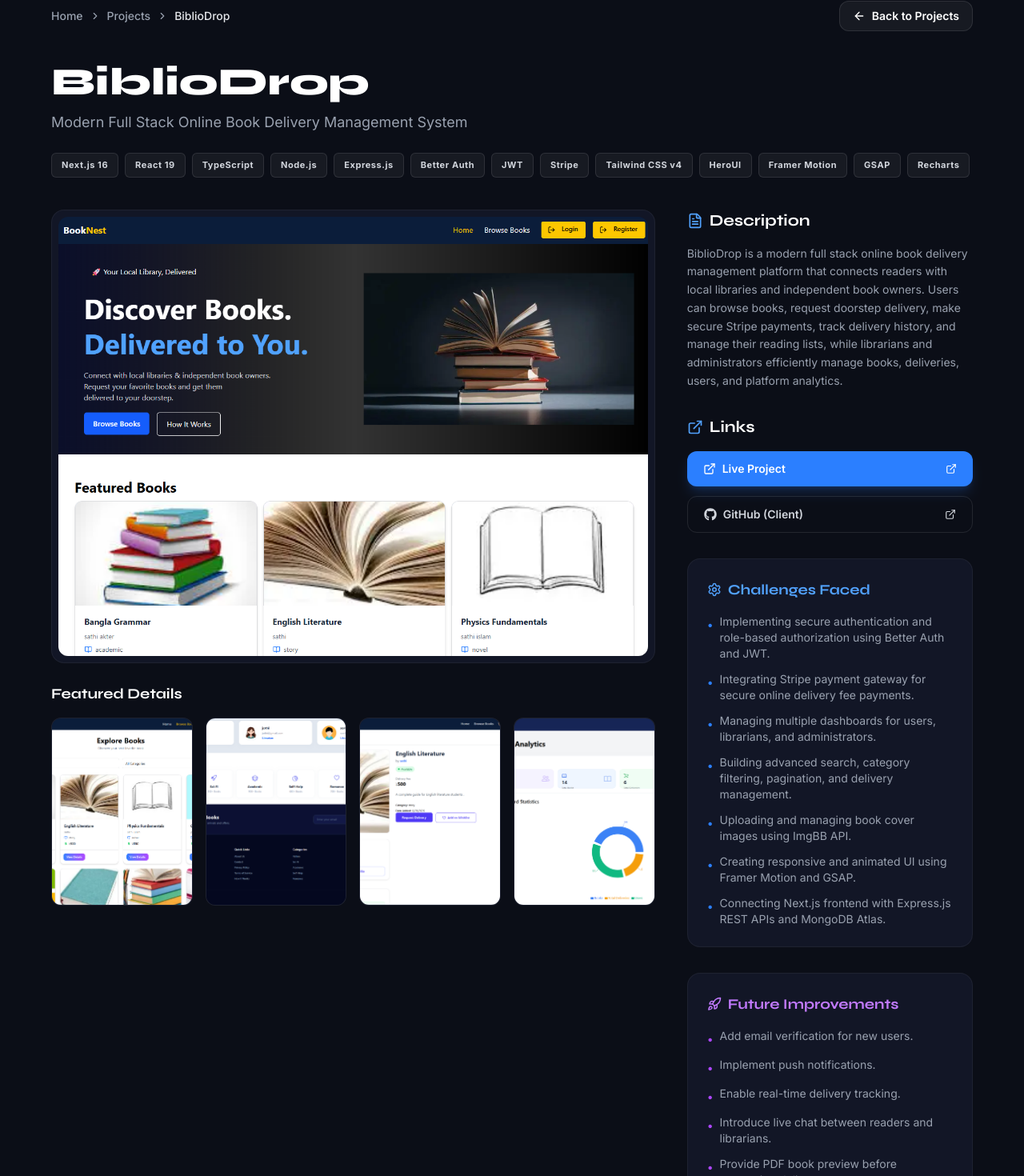
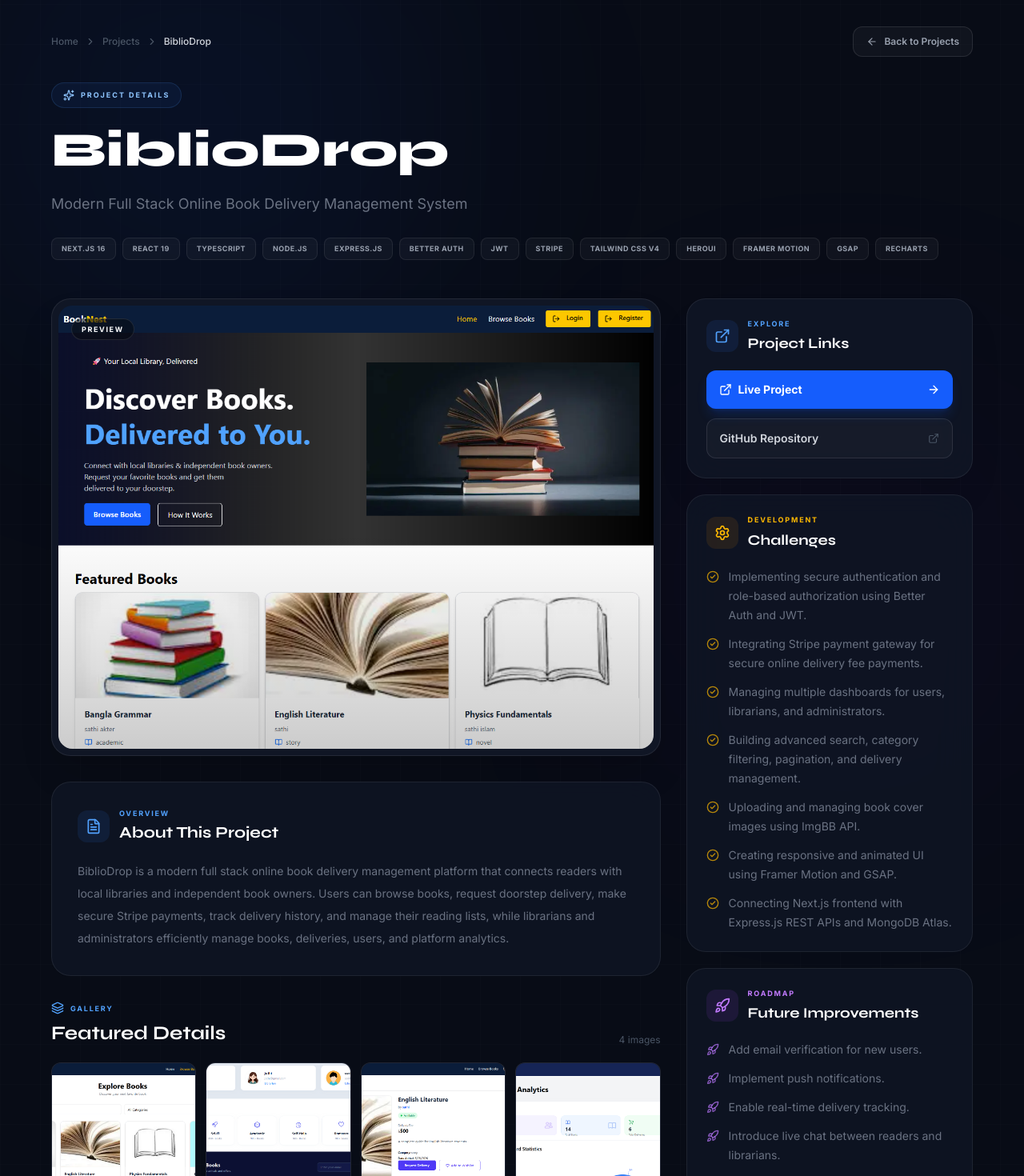
Before and after one commit to MDSOBUJMADBOR/Portflio, a Next.js app: page /projects/BiblioDrop in a window 1280 px wide. Shown: the part 95-1565 px from the top of the page at 80% size. Built offline with nearby package versions, Linux system fonts and the light colour scheme; a web font is replaced by a local one.

Commit message:
refactor ProjectPage component for improved layout and functionality

```diff
--- a/app/projects/[id]/page.js
+++ b/app/projects/[id]/page.js
@@ -1,139 +1,395 @@
+"use client"
+
+import { use, useState } from "react"
 import { projectsData } from "@/lib/data"
 import Link from "next/link"
 import { notFound } from "next/navigation"
-import { ArrowLeft, ExternalLink, FileText, Settings, Rocket, ChevronRight } from "lucide-react"
-import { FaGithub } from "react-icons/fa"
+import {
+ArrowLeft,
+ArrowRight,
+ExternalLink,
+FileText,
+Settings,
+Rocket,
+ChevronRight,
+CheckCircle2,
+Layers3,
+Sparkles,
+} from "lucide-react"
 
-export default async function ProjectPage({ params }) {
-  const { id } = await params;
-  const project = projectsData.find(p => p.id === id);
+export default function ProjectPage({ params }) {
+const { id } = use(params)
+
+const project = projectsData.find((p) => p.id === id)
 
 if (!project) {
-    notFound();
+notFound()
 }
 
-  return (
-    <div className="min-h-screen bg-[#0B0E17] text-white py-24 px-[5%]">
-      <div className="max-w-7xl mx-auto">
-        {/* Top Bar */}
-        <div className="flex flex-col md:flex-row justify-between items-start md:items-center mb-10 gap-4">
-          <div className="flex items-center gap-2 text-sm text-gray-400 font-medium">
-            <Link href="/" className="hover:text-blue-500 transition-colors">Home</Link>
-            <ChevronRight size={14} />
-            <Link href="/#projects" className="hover:text-blue-500 transition-colors">Projects</Link>
-            <ChevronRight size={14} />
-            <span className="text-gray-200">{project.title}</span>
+// Main image state
+const [selectedImage, setSelectedImage] = useState(project.image)
+
+// Featured images
+const featuredImages = project.featuredBooks || []
+
+return ( <main className="relative min-h-screen overflow-hidden bg-[#080C16] text-white">
+{/* =========================
+Background
+========================== */} <div className="pointer-events-none absolute inset-0"> <div className="absolute left-0 top-0 h-[500px] w-[500px] rounded-full bg-blue-600/10 blur-[150px]" />
+
+
+    <div className="absolute right-0 top-[30%] h-[450px] w-[450px] rounded-full bg-purple-600/5 blur-[150px]" />
+
+    <div
+      className="absolute inset-0 opacity-[0.025]"
+      style={{
+        backgroundImage:
+          "linear-gradient(rgba(255,255,255,0.5) 1px, transparent 1px), linear-gradient(90deg, rgba(255,255,255,0.5) 1px, transparent 1px)",
+        backgroundSize: "50px 50px",
+      }}
+    />
+  </div>
+
+  <div className="relative mx-auto max-w-full px-[5%] pb-24 pt-28 lg:pt-32">
+    {/* =========================
+        Breadcrumb
+    ========================== */}
+    <div className="mb-8 flex flex-col gap-4 sm:flex-row sm:items-center sm:justify-between">
+      <div className="flex flex-wrap items-center gap-2 text-xs font-medium text-gray-600">
+        <Link
+          href="/"
+          className="transition-colors hover:text-blue-400"
+        >
+          Home
+        </Link>
+
+        <ChevronRight className="h-3.5 w-3.5" />
+
+        <Link
+          href="/#projects"
+          className="transition-colors hover:text-blue-400"
+        >
+          Projects
+        </Link>
+
+        <ChevronRight className="h-3.5 w-3.5" />
+
+        <span className="max-w-[180px] truncate text-gray-300">
+          {project.title}
+        </span>
       </div>
 
       <Link
         href="/#projects"
-            className="flex items-center gap-2 px-4 py-2 rounded-xl bg-white/5 hover:bg-white/10 border border-white/10 text-sm font-semibold transition-colors"
+        className="group flex w-fit items-center gap-2 rounded-xl border border-white/10 bg-white/[0.035] px-4 py-2.5 text-xs font-semibold text-gray-400 transition-all duration-300 hover:border-blue-400/20 hover:bg-blue-500/[0.07] hover:text-white"
       >
-            <ArrowLeft size={16} /> Back to Projects
+        <ArrowLeft className="h-3.5 w-3.5 transition-transform duration-300 group-hover:-translate-x-1" />
+        Back to Projects
       </Link>
     </div>
 
-        {/* Title Section */}
-        <div className="mb-10">
-          <h1 className="font-syne text-4xl md:text-5xl font-extrabold mb-3">{project.title}</h1>
-          <p className="text-gray-400 text-lg mb-6">{project.subtitle}</p>
+    {/* =========================
+        Hero
+    ========================== */}
+    <div className="mb-12">
+      <div className="mb-5 inline-flex items-center gap-2 rounded-full border border-blue-400/15 bg-blue-500/[0.07] px-3.5 py-2 text-[9px] font-bold uppercase tracking-[0.22em] text-blue-300">
+        <Sparkles className="h-3.5 w-3.5" />
+        Project Details
+      </div>
 
-          <div className="flex flex-wrap gap-2">
-            {project.tags.map(tag => (
-              <span key={tag} className="px-3 py-1.5 rounded-md border border-white/10 bg-white/5 text-[11px] font-bold tracking-wider text-gray-300">
+      <h1 className="max-w-4xl font-syne text-4xl font-extrabold leading-[1.1] sm:text-5xl lg:text-6xl">
+        {project.title}
+      </h1>
+
+      {project.subtitle && (
+        <p className="mt-5 max-w-3xl text-base leading-7 text-gray-500 sm:text-lg">
+          {project.subtitle}
+        </p>
+      )}
+
+      {/* Tags */}
+      <div className="mt-7 flex flex-wrap gap-2">
+        {(project.tags || []).map((tag) => (
+          <span
+            key={tag}
+            className="rounded-lg border border-white/[0.08] bg-white/[0.035] px-3 py-1.5 text-[9px] font-bold uppercase tracking-wider text-gray-400"
+          >
             {tag}
           </span>
         ))}
       </div>
     </div>
 
-        {/* Content Layout */}
-        <div className="grid grid-cols-1 lg:grid-cols-3 gap-10">
-          {/* Left Column — Image */}
-          <div className="lg:col-span-2 space-y-6">
-            <div className="w-full bg-[#121626] rounded-2xl border border-white/5 overflow-hidden p-2">
-              <img src={project.image} alt={project.title} className="w-full h-auto rounded-xl" />
+    {/* =========================
+        Main Layout
+    ========================== */}
+    <div className="grid grid-cols-1 gap-8 lg:grid-cols-[minmax(0,1.7fr)_minmax(300px,0.8fr)]">
+      {/* =========================
+          Main Content
+      ========================== */}
+      <div className="min-w-0 space-y-8">
+        {/* =========================
+            Main Image
+        ========================== */}
+        <div className="group relative overflow-hidden rounded-[1.5rem] border border-white/[0.08] bg-[#101625] p-2 shadow-2xl shadow-black/20">
+          <div className="relative overflow-hidden rounded-[1.1rem] bg-[#151B2B]">
+            <img
+              src={selectedImage}
+              alt={project.title}
+              className="h-auto max-h-[700px] min-h-[300px] w-full object-cover transition-all duration-500"
+            />
+
+            <div className="pointer-events-none absolute inset-0 bg-gradient-to-t from-black/20 via-transparent to-transparent" />
+
+            {/* Selected Image Label */}
+            <div className="absolute left-4 top-4 rounded-full border border-white/10 bg-black/40 px-3 py-1.5 text-[9px] font-bold uppercase tracking-[0.18em] text-white backdrop-blur-xl">
+              Preview
+            </div>
+          </div>
         </div>
 
-            {project.featuredBooks && project.featuredBooks.length > 0 && (
+        {/* =========================
+            Description
+        ========================== */}
+        <section className="rounded-[1.5rem] border border-white/[0.07] bg-[#101625]/80 p-6 backdrop-blur-xl sm:p-8">
+          <div className="mb-5 flex items-center gap-3">
+            <div className="flex h-10 w-10 items-center justify-center rounded-xl bg-blue-500/10 text-blue-400">
+              <FileText className="h-5 w-5" />
+            </div>
+
             <div>
-                <div className="flex justify-between items-center mb-4">
-                  <h3 className="font-syne font-bold text-lg text-white">Featured Details</h3>
-                </div>
-                <div className="grid grid-cols-2 md:grid-cols-4 gap-4">
-                  {project.featuredBooks.map((img, idx) => (
-                    <div key={idx} className="bg-[#121626] border border-white/5 rounded-xl overflow-hidden aspect-[3/4]">
-                      <img src={img} alt="Detail" className="w-full h-full object-cover" />
-                    </div>
-                  ))}
+              <p className="text-[9px] font-bold uppercase tracking-[0.2em] text-blue-400">
+                Overview
+              </p>
+
+              <h2 className="mt-1 font-syne text-xl font-bold">
+                About This Project
+              </h2>
             </div>
           </div>
+
+          <p className="text-sm leading-7 text-gray-500">
+            {project.desc}
+          </p>
+        </section>
+
+        {/* =========================
+            Featured Details
+        ========================== */}
+        {featuredImages.length > 0 && (
+          <section>
+            <div className="mb-5 flex items-end justify-between">
+              <div>
+                <div className="mb-2 flex items-center gap-2 text-blue-400">
+                  <Layers3 className="h-4 w-4" />
+
+                  <span className="text-[9px] font-bold uppercase tracking-[0.2em]">
+                    Gallery
+                  </span>
+                </div>
+
+                <h2 className="font-syne text-2xl font-bold">
+                  Featured Details
+                </h2>
+              </div>
+
+              <span className="hidden text-xs text-gray-600 sm:block">
+                {featuredImages.length} images
+              </span>
+            </div>
+
+            {/* Image Gallery */}
+            <div className="grid grid-cols-2 gap-3 sm:grid-cols-3 md:grid-cols-4">
+              {featuredImages.map((img, idx) => {
+                const isSelected = selectedImage === img
+
+                return (
+                  <button
+                    key={idx}
+                    type="button"
+                    onClick={() => setSelectedImage(img)}
+                    className={`group relative aspect-[3/4] overflow-hidden rounded-xl border bg-[#101625] text-left transition-all duration-300 ${
+                      isSelected
+                        ? "border-blue-500 ring-2 ring-blue-500/30 shadow-lg shadow-blue-500/10"
+                        : "border-white/[0.07] hover:border-blue-400/40"
+                    }`}
+                  >
+                    <img
+                      src={img}
+                      alt={`${project.title} detail ${idx + 1}`}
+                      className={`h-full w-full object-cover transition-transform duration-500 ${
+                        isSelected
+                          ? "scale-[1.03]"
+                          : "group-hover:scale-105"
+                      }`}
+                    />
+
+                    {/* Overlay */}
+                    <div
+                      className={`absolute inset-0 transition-all duration-300 ${
+                        isSelected
+                          ? "bg-blue-500/10"
+                          : "bg-black/0 group-hover:bg-black/10"
+                      }`}
+                    />
+
+                    {/* Image Number */}
+                    <span
+                      className={`absolute bottom-2 left-2 rounded-md border px-2 py-1 text-[8px] font-bold backdrop-blur-md ${
+                        isSelected
+                          ? "border-blue-400/30 bg-blue-500/80 text-white"
+                          : "border-white/10 bg-black/40 text-white"
+                      }`}
+                    >
+                      {String(idx + 1).padStart(2, "0")}
+                    </span>
+
+                    {/* Selected Indicator */}
+                    {isSelected && (
+                      <span className="absolute right-2 top-2 flex h-6 w-6 items-center justify-center rounded-full bg-blue-500 text-white shadow-lg shadow-blue-500/30">
+                        <CheckCircle2 className="h-4 w-4" />
+                      </span>
+                    )}
+                  </button>
+                )
+              })}
+            </div>
+
+            {/* Gallery Hint */}
+            <p className="mt-4 flex items-center gap-2 text-xs text-gray-600">
+              <Sparkles className="h-3.5 w-3.5 text-blue-400" />
+              Click any image to preview it above
+            </p>
+          </section>
         )}
       </div>
 
-          {/* Right Column — Text Content */}
-          <div className="lg:col-span-1 space-y-8">
-
-            {/* Description */}
-            <div className="space-y-4">
-              <h3 className="flex items-center gap-2 text-xl font-bold font-syne">
-                <FileText size={20} className="text-blue-400" /> Description
-              </h3>
-              <p className="text-gray-400 text-sm leading-relaxed">
-                {project.desc}
-              </p>
+      {/* =========================
+          Sidebar
+      ========================== */}
+      <aside className="lg:sticky lg:top-24 lg:h-fit">
+        <div className="space-y-5">
+          {/* Links Card */}
+          <section className="rounded-[1.5rem] border border-white/[0.07] bg-[#101625]/90 p-5 shadow-2xl shadow-black/10 backdrop-blur-xl sm:p-6">
+            <div className="mb-5 flex items-center gap-3">
+              <div className="flex h-10 w-10 items-center justify-center rounded-xl bg-blue-500/10 text-blue-400">
+                <ExternalLink className="h-5 w-5" />
               </div>
 
-            {/* Links */}
-            <div className="space-y-4">
-              <h3 className="flex items-center gap-2 text-xl font-bold font-syne">
-                <ExternalLink size={20} className="text-blue-400" /> Links
-              </h3>
-              <div className="flex flex-col gap-3">
-                <a href={project.liveUrl} target="_blank" rel="noopener noreferrer" className="flex justify-between items-center px-5 py-3 rounded-xl bg-blue-500 text-white font-semibold hover:bg-blue-600 transition-colors shadow-lg shadow-blue-500/20 text-sm">
-                  <span className="flex items-center gap-2"><ExternalLink size={16}/> Live Project</span>
-                  <ExternalLink size={14} />
-                </a>
-                <a href={project.githubUrl} target="_blank" rel="noopener noreferrer" className="flex justify-between items-center px-5 py-3 rounded-xl border border-white/10 hover:bg-white/5 text-gray-300 font-semibold transition-colors text-sm">
-                  <span className="flex items-center gap-2"><FaGithub size={16}/> GitHub (Client)</span>
-                  <ExternalLink size={14} />
-                </a>
+              <div>
+                <p className="text-[9px] font-bold uppercase tracking-[0.2em] text-blue-400">
+                  Explore
+                </p>
+
+                <h2 className="mt-1 font-syne text-lg font-bold">
+                  Project Links
+                </h2>
               </div>
             </div>
 
+            <div className="space-y-3">
+              {project.liveUrl && (
+                <a
+                  href={project.liveUrl}
+                  target="_blank"
+                  rel="noopener noreferrer"
+                  className="group flex items-center justify-between rounded-xl bg-blue-600 px-4 py-3.5 text-sm font-bold text-white shadow-lg shadow-blue-600/20 transition-all duration-300 hover:-translate-y-0.5 hover:bg-blue-500"
+                >
+                  <span className="flex items-center gap-2">
+                    <ExternalLink className="h-4 w-4" />
+                    Live Project
+                  </span>
+
+                  <ArrowRight className="h-4 w-4 transition-transform duration-300 group-hover:translate-x-1" />
+                </a>
+              )}
+
+              {project.githubUrl && (
+                <a
+                  href={project.githubUrl}
+                  target="_blank"
+                  rel="noopener noreferrer"
+                  className="group flex items-center justify-between rounded-xl border border-white/10 bg-white/[0.03] px-4 py-3.5 text-sm font-semibold text-gray-300 transition-all duration-300 hover:border-white/20 hover:bg-white/[0.06] hover:text-white"
+                >
+                  <span>GitHub Repository</span>
+
+                  <ExternalLink className="h-3.5 w-3.5 text-gray-600 transition-colors group-hover:text-blue-400" />
+                </a>
+              )}
+            </div>
+          </section>
+
           {/* Challenges */}
-            <div className="bg-[#121626] rounded-2xl p-6 border border-white/5">
-              <h3 className="flex items-center gap-2 text-lg font-bold font-syne mb-4 text-blue-400">
-                <Settings size={18} /> Challenges Faced
-              </h3>
+          {project.challenges?.length > 0 && (
+            <section className="rounded-[1.5rem] border border-white/[0.07] bg-[#101625]/80 p-5 backdrop-blur-xl sm:p-6">
+              <div className="mb-5 flex items-center gap-3">
+                <div className="flex h-10 w-10 items-center justify-center rounded-xl bg-amber-500/10 text-amber-400">
+                  <Settings className="h-5 w-5" />
+                </div>
+
+                <div>
+                  <p className="text-[9px] font-bold uppercase tracking-[0.2em] text-amber-400">
+                    Development
+                  </p>
+
+                  <h2 className="mt-1 font-syne text-lg font-bold">
+                    Challenges
+                  </h2>
+                </div>
+              </div>
+
               <ul className="space-y-3">
                 {project.challenges.map((challenge, idx) => (
-                  <li key={idx} className="flex items-start gap-2 text-sm text-gray-400">
-                    <span className="text-blue-500 mt-1">•</span>
+                  <li
+                    key={idx}
+                    className="flex gap-3 text-sm leading-6 text-gray-500"
+                  >
+                    <CheckCircle2 className="mt-1 h-4 w-4 shrink-0 text-amber-400/70" />
                     <span>{challenge}</span>
                   </li>
                 ))}
               </ul>
+            </section>
+          )}
+
+          {/* Improvements */}
+          {project.improvements?.length > 0 && (
+            <section className="rounded-[1.5rem] border border-white/[0.07] bg-[#101625]/80 p-5 backdrop-blur-xl sm:p-6">
+              <div className="mb-5 flex items-center gap-3">
+                <div className="flex h-10 w-10 items-center justify-center rounded-xl bg-purple-500/10 text-purple-400">
+                  <Rocket className="h-5 w-5" />
                 </div>
 
-            {/* Future Improvements */}
-            <div className="bg-[#121626] rounded-2xl p-6 border border-white/5">
-              <h3 className="flex items-center gap-2 text-lg font-bold font-syne mb-4 text-purple-400">
-                <Rocket size={18} /> Future Improvements
-              </h3>
+                <div>
+                  <p className="text-[9px] font-bold uppercase tracking-[0.2em] text-purple-400">
+                    Roadmap
+                  </p>
+
+                  <h2 className="mt-1 font-syne text-lg font-bold">
+                    Future Improvements
+                  </h2>
+                </div>
+              </div>
+
               <ul className="space-y-3">
                 {project.improvements.map((improvement, idx) => (
-                  <li key={idx} className="flex items-start gap-2 text-sm text-gray-400">
-                    <span className="text-purple-500 mt-1">•</span>
+                  <li
+                    key={idx}
+                    className="flex gap-3 text-sm leading-6 text-gray-500"
+                  >
+                    <Rocket className="mt-1 h-4 w-4 shrink-0 text-purple-400/70" />
                     <span>{improvement}</span>
                   </li>
                 ))}
               </ul>
+            </section>
+          )}
         </div>
-
+      </aside>
     </div>
   </div>
-      </div>
-    </div>
+</main>
+
+
 )
 }
```
Lines whose indentation alone changed are shown as unchanged.
